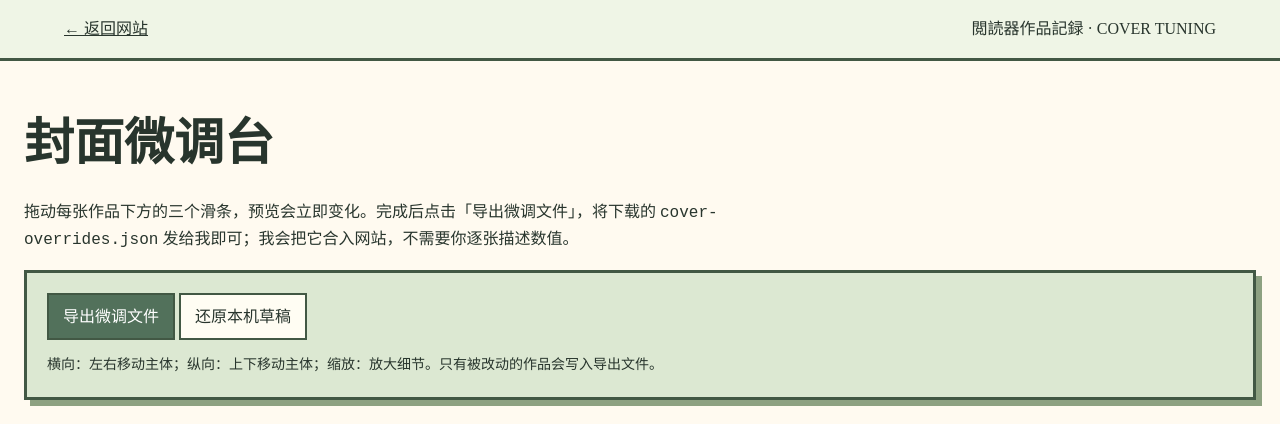
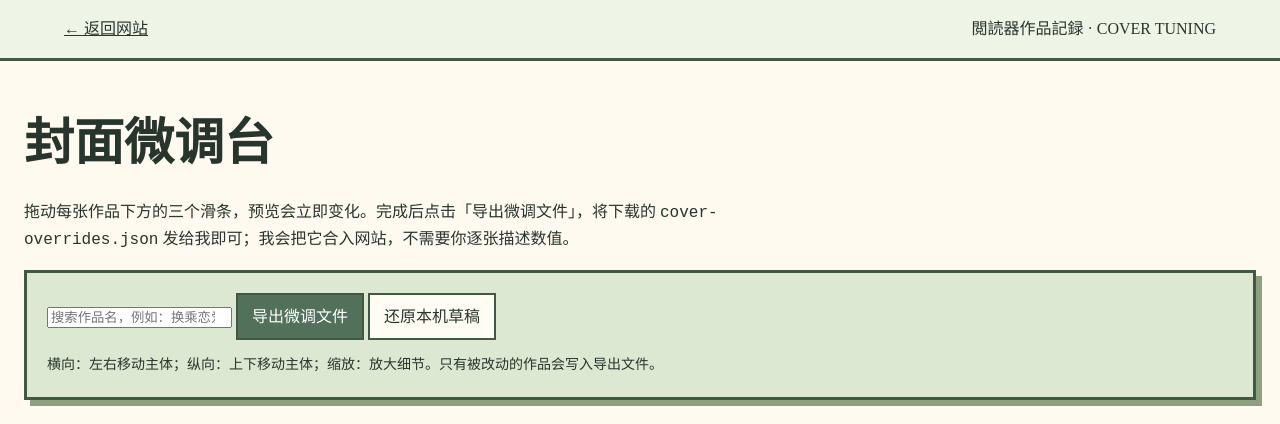
Before and after one commit to MAIRUI02/MAIRUI02.github.io, a plain HTML site: page cover-upload.html in a window 1280 px wide. Shown: the top 424 px of the page. Drawn offline with Linux system fonts and the light colour scheme.

Commit message:
Add cover tuning search

```diff
--- a/cover-upload.html
+++ b/cover-upload.html
@@ -15,6 +15,7 @@
     <h1>封面微调台</h1>
     <p class="lead">拖动每张作品下方的三个滑条，预览会立即变化。完成后点击「导出微调文件」，将下载的 <code>cover-overrides.json</code> 发给我即可；我会把它合入网站，不需要你逐张描述数值。</p>
     <section class="panel">
+      <input id="work-search" type="search" placeholder="搜索作品名，例如：换乘恋爱" aria-label="搜索作品名">
       <button class="button primary" id="export">导出微调文件</button>
       <button class="button" id="reset">还原本机草稿</button>
       <p class="note">横向：左右移动主体；纵向：上下移动主体；缩放：放大细节。只有被改动的作品会写入导出文件。</p>
@@ -23,6 +24,7 @@
   </main>
   <script>
     const list = document.querySelector('#list');
+    const search = document.querySelector('#work-search');
     const key = 'ydq-cover-tuning-v1';
     const saved = JSON.parse(localStorage.getItem(key) || '{}');
     let works = [];
@@ -30,7 +32,9 @@
     const esc = value => String(value).replace(/[&<>"]/g, c => ({'&':'&amp;','<':'&lt;','>':'&gt;','"':'&quot;'}[c]));
     function entry(id) { return { ...defaultFocus, ...(saved[id] || {}) }; }
     function draw() {
-      list.innerHTML = works.map(w => {
+      const query = search.value.trim().toLowerCase();
+      const visibleWorks = query ? works.filter(w => w.name.toLowerCase().includes(query)) : works;
+      list.innerHTML = visibleWorks.map(w => {
         const v = entry(w.id);
         return `<article class="item" data-id="${w.id}"><div class="preview"><img src="${esc(w.cover)}" alt=""></div><b>${esc(w.name)}</b><label>横向裁剪 <input class="x" type="range" min="0" max="100" value="${v.x}"></label><label>纵向裁剪 <input class="y" type="range" min="0" max="100" value="${v.y}"></label><label>缩放 <input class="zoom" type="range" min="100" max="155" value="${v.zoom}"></label><div class="values"></div></article>`;
       }).join('');
@@ -59,6 +63,7 @@
       });
       draw();
     }).catch(() => { list.innerHTML = '<p>作品库读取失败，请从已部署的网站打开此页面。</p>'; });
+    search.addEventListener('input', draw);
     document.querySelector('#export').onclick = () => {
       const data = Object.fromEntries(Object.entries(saved));
       const blob = new Blob([JSON.stringify(data, null, 2)], { type:'application/json' });
```
